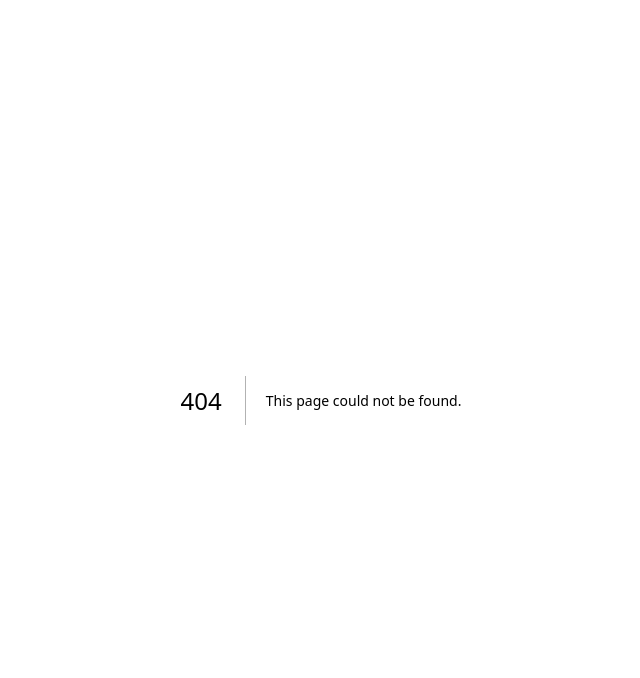
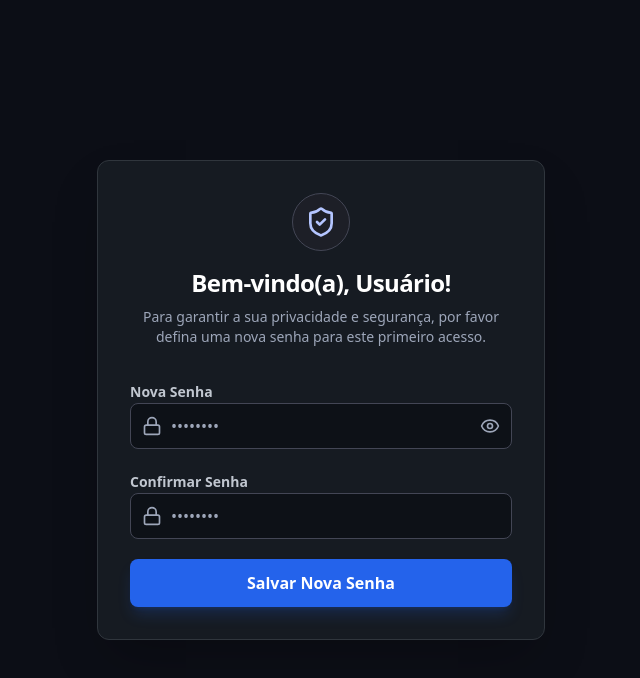
Before and after one commit to Inception-Fatec/front-end, a Next.js app: page /welcome in a window 1280 px wide. Before the commit this address had no page. Shown: the top 678 px of the page, without its empty margins (319-959 px from the left). Built offline with nearby package versions, Linux system fonts and the light colour scheme; no server answers.

Commit message:
feat: implement first access password setup and routing logic

```diff
--- /dev/null
+++ b/app/api/users/first-access/route.ts
@@ -0,0 +1,58 @@
+import { auth } from "@/auth";
+import { NextResponse } from "next/server";
+import bcrypt from "bcryptjs";
+import { completeFirstAccess } from "@/repositories/user.repository";
+
+export async function POST(req: Request) {
+  const session = await auth();
+
+  if (!session || !session.user) {
+    return NextResponse.json(
+      { error: "Não autorizado. Inicie sessão novamente." },
+      { status: 401 }
+    );
+  }
+
+  if (!session.user.first_access) {
+    return NextResponse.json(
+      { error: "Operação não permitida para este perfil." },
+      { status: 403 }
+    );
+  }
+
+  try {
+    const { password } = await req.json();
+
+    if (!password || password.trim().length < 6) {
+      return NextResponse.json(
+        { error: "A senha deve conter pelo menos 6 caracteres." },
+        { status: 400 }
+      );
+    }
+
+    const userId = Number(session.user.id);
+
+    const saltRounds = 10;
+    const hashedPassword = await bcrypt.hash(password, saltRounds);
+
+    const success = await completeFirstAccess(userId, hashedPassword);
+
+    if (!success) {
+      return NextResponse.json(
+        { error: "Houve um erro técnico ao atualizar a senha no banco de dados." },
+        { status: 500 }
+      );
+    }
+
+    return NextResponse.json({
+      success: true,
+      message: "Senha de primeiro acesso configurada com sucesso.",
+    });
+  } catch (error) {
+    console.error("[api/users/first-access] Erro interno:", error);
+    return NextResponse.json(
+      { error: "Erro interno no servidor ao processar a requisição." },
+      { status: 500 }
+    );
+  }
+}
--- a/app/page.tsx
+++ b/app/page.tsx
@@ -1,17 +1,25 @@
 "use client";
 
 import { useSession } from "next-auth/react";
-import { useRouter } from "next/dist/client/components/navigation";
+import { useRouter } from "next/navigation";
 import { useEffect } from "react";
 
 export default function Home() {
   const router = useRouter();
-  const { status } = useSession();
+  const { data: session, status } = useSession();
 
   useEffect(() => {
-    if (status === "unauthenticated") router.push("/login");
-    if (status === "authenticated") router.push("/dashboard");
-  }, [status, router]);
+    if (status === "unauthenticated") {
+      router.push("/login");
+    } else if (status === "authenticated") {
+      if (session?.user?.first_access) {
+        router.push("/welcome");
+      } else {
+        router.push("/dashboard");
+      }
+    }
+  }, [status, router, session]);
+
   return (
     <div className="flex min-h-screen items-center justify-center bg-zinc-50 font-sans dark:bg-black"></div>
   );
--- /dev/null
+++ b/app/welcome/page.tsx
@@ -0,0 +1,162 @@
+"use client";
+
+import { useSession } from "next-auth/react";
+import { useState } from "react";
+import { useRouter } from "next/navigation";
+import { Lock, Eye, EyeOff, ShieldCheck, Loader2 } from "lucide-react";
+
+export default function WelcomePage() {
+  // ADICIONADO: update para atualizar a sessão e router para navegação
+  const { data: session, update } = useSession();
+  const router = useRouter();
+
+  const [password, setPassword] = useState("");
+  const [confirmPassword, setConfirmPassword] = useState("");
+  const [showPassword, setShowPassword] = useState(false);
+  const [isLoading, setIsLoading] = useState(false);
+  const [error, setError] = useState("");
+
+  const handleSubmit = async (e: React.FormEvent) => {
+    e.preventDefault();
+    setError("");
+
+    // 1. Validação de tamanho no lado do cliente
+    if (password.length < 6) {
+      setError("A senha deve ter pelo menos 6 caracteres.");
+      return;
+    }
+
+    // 2. Validação de correspondência
+    if (password !== confirmPassword) {
+      setError("As senhas não coincidem. Verifique e tente novamente.");
+      return;
+    }
+
+    setIsLoading(true);
+
+    try {
+      // 3. Chamada à nossa nova rota de API
+      const response = await fetch("/api/users/first-access", {
+        method: "POST",
+        headers: {
+          "Content-Type": "application/json",
+        },
+        body: JSON.stringify({ password }),
+      });
+
+      const data = await response.json();
+
+      if (!response.ok) {
+        throw new Error(data.error || "Houve um erro ao atualizar a senha.");
+      }
+
+      // 4. O PULO DO GATO: Atualiza o token JWT no cliente
+      // Isto vai disparar o callback 'jwt' com o trigger === "update" no auth.ts
+      await update({ first_access: false });
+
+      // 5. Encaminha o utilizador diretamente para o Dashboard seguro
+      router.push("/dashboard");
+      router.refresh();
+
+    } catch (err: any) {
+      setError(err.message || "Erro de conexão com o servidor.");
+      setIsLoading(false);
+    }
+  };
+
+  const firstName = session?.user?.name?.split(" ")[0] || "Usuário";
+
+  return (
+    <div className="flex min-h-screen items-center justify-center bg-[#0c0e16] p-4 font-sans text-[#e1e2ed]">
+      <div
+        className="w-full max-w-md bg-[#161B22] border border-[#30363D] rounded-xl p-8 shadow-2xl transition-all duration-500 ease-out"
+        id="main-card"
+      >
+        {/* Cabeçalho */}
+        <div className="flex flex-col items-center mb-8 text-center">
+          <div className="bg-[#1d1f27] p-3 rounded-full border border-[#434655] mb-4">
+            <ShieldCheck className="w-8 h-8 text-[#b4c5ff]" />
+          </div>
+          <h1 className="text-2xl font-bold text-white mb-2 tracking-tight">
+            Bem-vindo(a), {firstName}!
+          </h1>
+          <p className="text-sm text-[#9da6b9]">
+            Para garantir a sua privacidade e segurança, por favor defina uma nova senha para este primeiro acesso.
+          </p>
+        </div>
+
+        {/* Formulário */}
+        <form onSubmit={handleSubmit} className="space-y-5">
+          {/* Nova Senha */}
+          <div className="space-y-2">
+            <label className="text-sm font-semibold text-[#c1c7d0]">Nova Senha</label>
+            <div className="relative">
+              <div className="absolute inset-y-0 left-0 pl-3 flex items-center pointer-events-none">
+                <Lock className="h-5 w-5 text-[#9da6b9]" />
+              </div>
+              <input
+                type={showPassword ? "text" : "password"}
+                value={password}
+                onChange={(e) => setPassword(e.target.value)}
+                className="w-full bg-[#0D1117] border border-[#434655] rounded-lg py-2.5 pl-10 pr-12 text-[#e1e2ed] placeholder-[#9da6b9] focus:outline-none focus:ring-2 focus:ring-[#2463eb]/50 focus:border-[#2463eb] transition-all"
+                placeholder="••••••••"
+                required
+                disabled={isLoading}
+              />
+              <button
+                type="button"
+                onClick={() => setShowPassword(!showPassword)}
+                className="absolute inset-y-0 right-0 pr-3 flex items-center text-[#9da6b9] hover:text-[#e1e2ed] transition-colors"
+                disabled={isLoading}
+              >
+                {showPassword ? <EyeOff className="h-5 w-5" /> : <Eye className="h-5 w-5" />}
+              </button>
+            </div>
+          </div>
+
+          {/* Confirmar Senha */}
+          <div className="space-y-2">
+            <label className="text-sm font-semibold text-[#c1c7d0]">Confirmar Senha</label>
+            <div className="relative">
+              <div className="absolute inset-y-0 left-0 pl-3 flex items-center pointer-events-none">
+                <Lock className="h-5 w-5 text-[#9da6b9]" />
+              </div>
+              <input
+                type={showPassword ? "text" : "password"}
+                value={confirmPassword}
+                onChange={(e) => setConfirmPassword(e.target.value)}
+                className="w-full bg-[#0D1117] border border-[#434655] rounded-lg py-2.5 pl-10 pr-12 text-[#e1e2ed] placeholder-[#9da6b9] focus:outline-none focus:ring-2 focus:ring-[#2463eb]/50 focus:border-[#2463eb] transition-all"
+                placeholder="••••••••"
+                required
+                disabled={isLoading}
+              />
+            </div>
+          </div>
+
+          {/* Mensagem de Erro */}
+          {error && (
+            <div className="p-3 bg-[#3a1a1a] border border-[#ffdad6]/20 rounded-lg text-[#ffdad6] text-sm text-center">
+              {error}
+            </div>
+          )}
+
+          {/* Botão de Submit */}
+          <button
+            type="submit"
+            disabled={isLoading}
+            className="w-full mt-2 bg-[#2463eb] hover:bg-[#0053da] disabled:opacity-70 disabled:cursor-not-allowed text-white rounded-lg py-3 font-semibold transition-all flex items-center justify-center gap-2 shadow-lg shadow-[#2463eb]/20"
+          >
+            {isLoading ? (
+              <>
+                <Loader2 className="w-5 h-5 animate-spin" />
+                Atualizando credenciais...
+              </>
+            ) : (
+              "Salvar Nova Senha"
+            )}
+          </button>
+        </form>
+      </div>
+    </div>
+  );
+}
--- a/auth.ts
+++ b/auth.ts
@@ -16,7 +16,7 @@ export const { handlers, signIn, signOut, auth } = NextAuth({
 
         const { data: user, error } = await supabaseAdmin
           .from("users")
-          .select("id, name, email, password, role, status")
+          .select("id, name, email, password, role, status, first_access")
           .eq("email", credentials.email)
           .single();
 
@@ -25,9 +25,7 @@ export const { handlers, signIn, signOut, auth } = NextAuth({
           return null;
         }
 
-        if (!user) return null;
-
-        if (!user.status) return null;
+        if (!user || !user.status) return null;
 
         const match = await bcrypt.compare(
           credentials.password as string,
@@ -40,22 +38,31 @@ export const { handlers, signIn, signOut, auth } = NextAuth({
           name: user.name,
           email: user.email,
           role: user.role as UserRole,
+          first_access: user.first_access,
         };
       },
     }),
   ],
 
   callbacks: {
-    async jwt({ token, user }) {
+    async jwt({ token, user, trigger, session }) {
       if (user) {
         token.id = user.id;
         token.role = user.role;
+        token.first_access = user.first_access;
       }
+
+      if (trigger === "update" && session?.first_access !== undefined) {
+        token.first_access = session.first_access;
+      }
+
       return token;
+
     },
     async session({ session, token }) {
       session.user.id = token.id as string;
       session.user.role = token.role as UserRole;
+      session.user.first_access = token.first_access as boolean;
       return session;
     },
   },
--- a/proxy.ts
+++ b/proxy.ts
@@ -13,6 +13,8 @@ export default auth((req) => {
   const { pathname } = req.nextUrl;
   const isLoggedIn = !!req.auth;
   const userRole = req.auth?.user?.role as UserRole | undefined;
+  const isFirstAccess = req.auth?.user?.first_access as boolean | undefined;
+  const isWelcomeRoute = pathname === "/welcome";
 
   if (!isLoggedIn && pathname !== "/login") {
     return NextResponse.redirect(new URL("/login", req.url));
@@ -20,6 +22,16 @@ export default auth((req) => {
 
   if (isLoggedIn && pathname === "/login") {
     return NextResponse.redirect(new URL("/dashboard", req.url));
+  }
+
+  if (isLoggedIn) {
+    if (isFirstAccess && !isWelcomeRoute) {
+      return NextResponse.redirect(new URL("/welcome", req.url));
+    }
+
+    if (!isFirstAccess && isWelcomeRoute) {
+      return NextResponse.redirect(new URL("/dashboard", req.url));
+    }
   }
 
   for (const [route, allowedRoles] of Object.entries(routePermissions)) {
--- a/repositories/user.repository.ts
+++ b/repositories/user.repository.ts
@@ -41,3 +41,23 @@ export async function updateUserPassword(
 
   return true;
 }
+
+export async function completeFirstAccess(
+  userId: number,
+  hashedPassword: string,
+): Promise<boolean> {
+  const { error } = await supabaseAdmin
+    .from("users")
+    .update({
+      password: hashedPassword,
+      first_access: false
+    })
+    .eq("id", userId);
+
+  if (error) {
+    console.error("[user.repository] Erro ao completar primeiro acesso:", error);
+    return false;
+  }
+
+  return true;
+}
--- a/types/next-auth.d.ts
+++ b/types/next-auth.d.ts
@@ -6,11 +6,13 @@ declare module "next-auth" {
     user: {
       id: string;
       role: UserRole;
+      first_access: boolean;
     } & DefaultSession["user"];
   }
 
   interface User {
     role: UserRole;
+    first_access: boolean;
   }
 }
 
@@ -18,5 +20,6 @@ declare module "next-auth/jwt" {
   interface JWT extends DefaultJWT {
     id: string;
     role: UserRole;
+    first_access: boolean;
   }
 }
```
